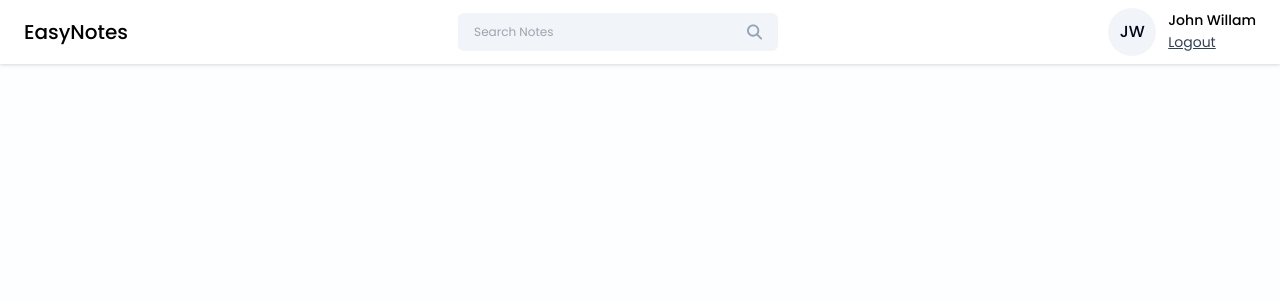
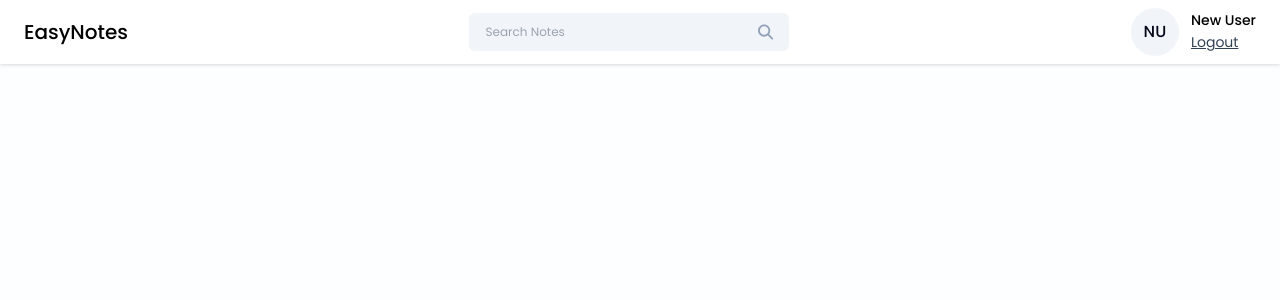
Before and after one commit to rajsolanki907/EasyNotes, a React (Vite) app in the folder frontend/EasyNotes/: page /dashboard in a window 1280 px wide. Shown: the top 300 px of the page. Built offline with nearby package versions, Linux system fonts and the light colour scheme.

Commit message:
user-name

```diff
--- a/frontend/EasyNotes/src/components/Cards/ProfileInfo.jsx
+++ b/frontend/EasyNotes/src/components/Cards/ProfileInfo.jsx
@@ -5,11 +5,11 @@ const ProfileInfo = ( { onLogout } ) => {
   return (
     <div className="flex items-center gap-3">
       <div className="w-12 h-12 flex items-center justify-center rounded-full text-slate-950 font-medium bg-slate-100">
-        {getInitials("John Willam")}
+        {getInitials("New User")}
       </div>
 
         <div>
-            <p className="text-sm font-medium">John Willam</p>
+            <p className="text-sm font-medium">New User</p>
             <button className="text-sm text-slate-700 underline" onClick={onLogout}>
                 Logout
             </button>
```
